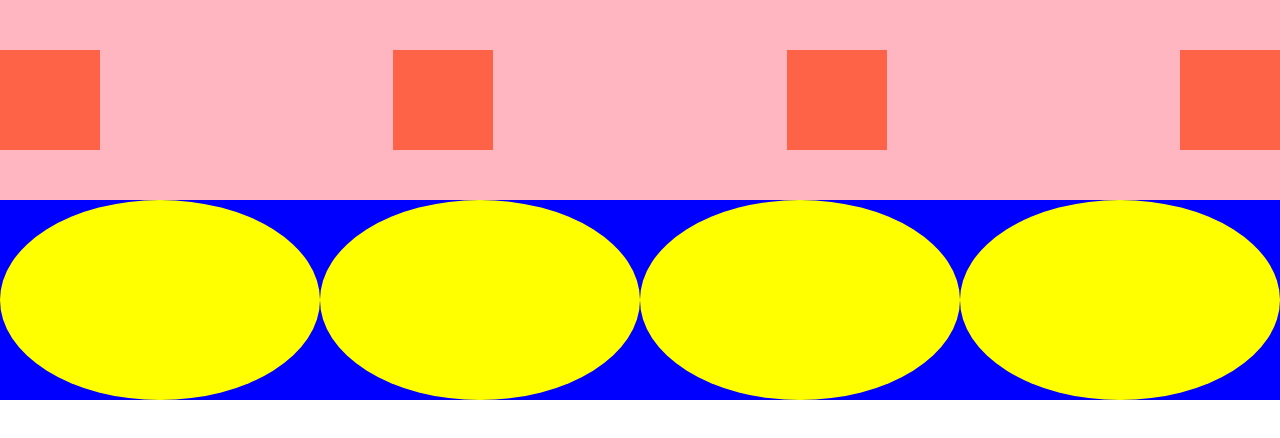
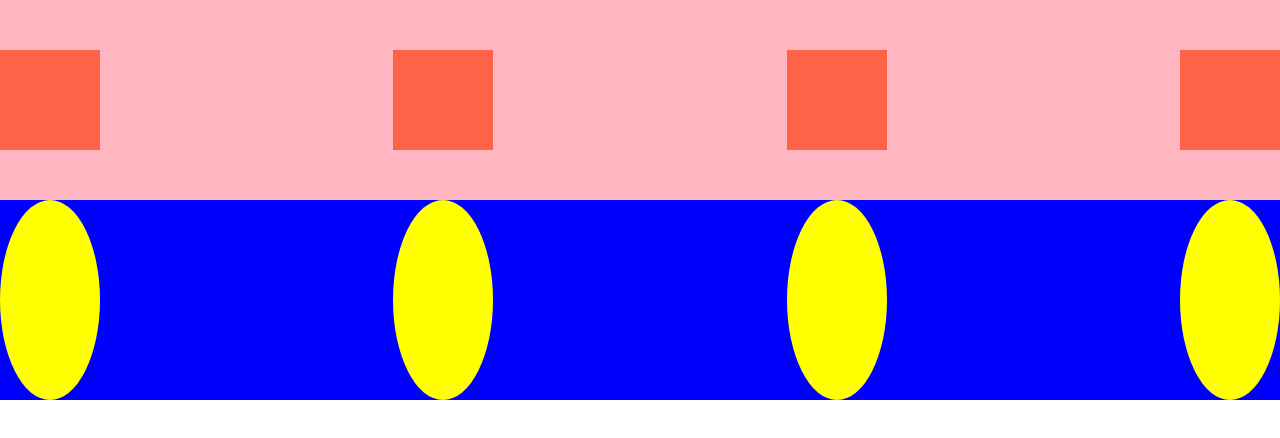
Before and after one commit to Vitorisidio/teste-git-2025, a plain HTML site: page index.html in a window 1280 px wide. Drawn offline with Linux system fonts and the light colour scheme.

Commit message:
circulo separados

```diff
--- a/style.css
+++ b/style.css
@@ -32,7 +32,7 @@ align-items: center;
 }
 
 .circulo div{
-    width: 100vw;
+    width: 100px;
     height: 200px;
     background-color: yellow;
     border-radius: 50%;
```
